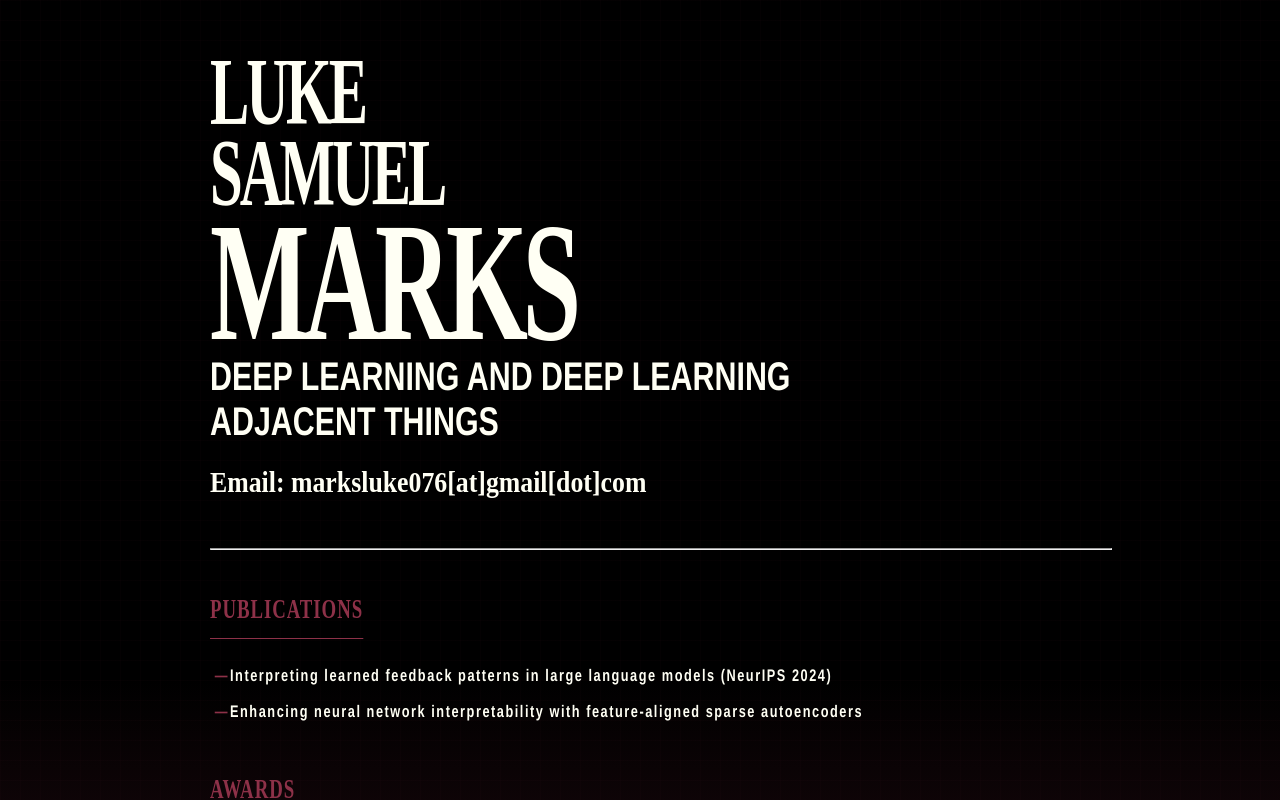
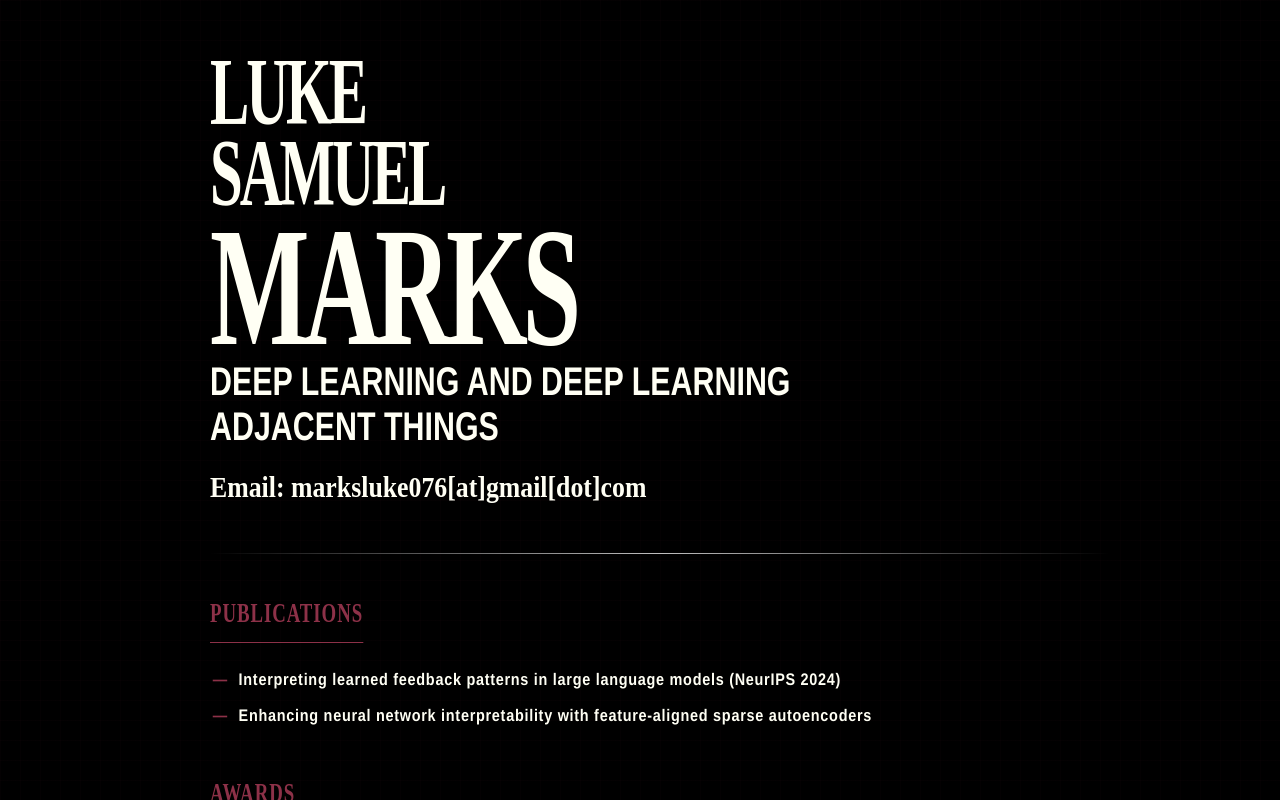
Before and after one commit to luke-marks0/luke-marks0.github.io, a plain HTML site: page index.html in a window 1280 px wide. Drawn offline with Linux system fonts and the light colour scheme.

Commit message:
Update index.html

```diff
--- a/index.html
+++ b/index.html
@@ -65,7 +65,6 @@
         .title-large {
             font-size: 20vw;
             margin-bottom: -5px;
-	    margin-top: -5px;
         }
 
         .episode {
@@ -105,6 +104,13 @@
             margin-bottom: 20px;
         }
 
+        hr {
+            border: 0;
+            height: 1px;
+            background-image: linear-gradient(to right, rgba(255, 255, 255, 0), rgba(255, 255, 255, 0.75), rgba(255, 255, 255, 0));
+            width: 100%;
+        }
+
         .section-title {
             font-family: 'Times New Roman', serif;
             font-weight: 700;
@@ -142,10 +148,11 @@
             margin-bottom: 12px;
             font-family: 'Helvetica Neue', Helvetica, Arial, sans-serif;
             font-weight: 700;
-            letter-spacing: 0.12em;
+            letter-spacing: 0.05em;
             line-height: 1.4;
-            transform: scaleX(0.76);
+            transform: scaleX(0.86);
             transform-origin: left;
+	    padding-left: 10px;
         }
 
         ul li:before {
@@ -188,9 +195,6 @@
             left: 0;
             width: 100%;
             height: 100%;
-            background: linear-gradient(to bottom,
-                        rgba(0, 0, 0, 0) 85%,
-                        rgba(134, 38, 65, 0.1) 100%);
             pointer-events: none;
             z-index: 2;
         }
```
